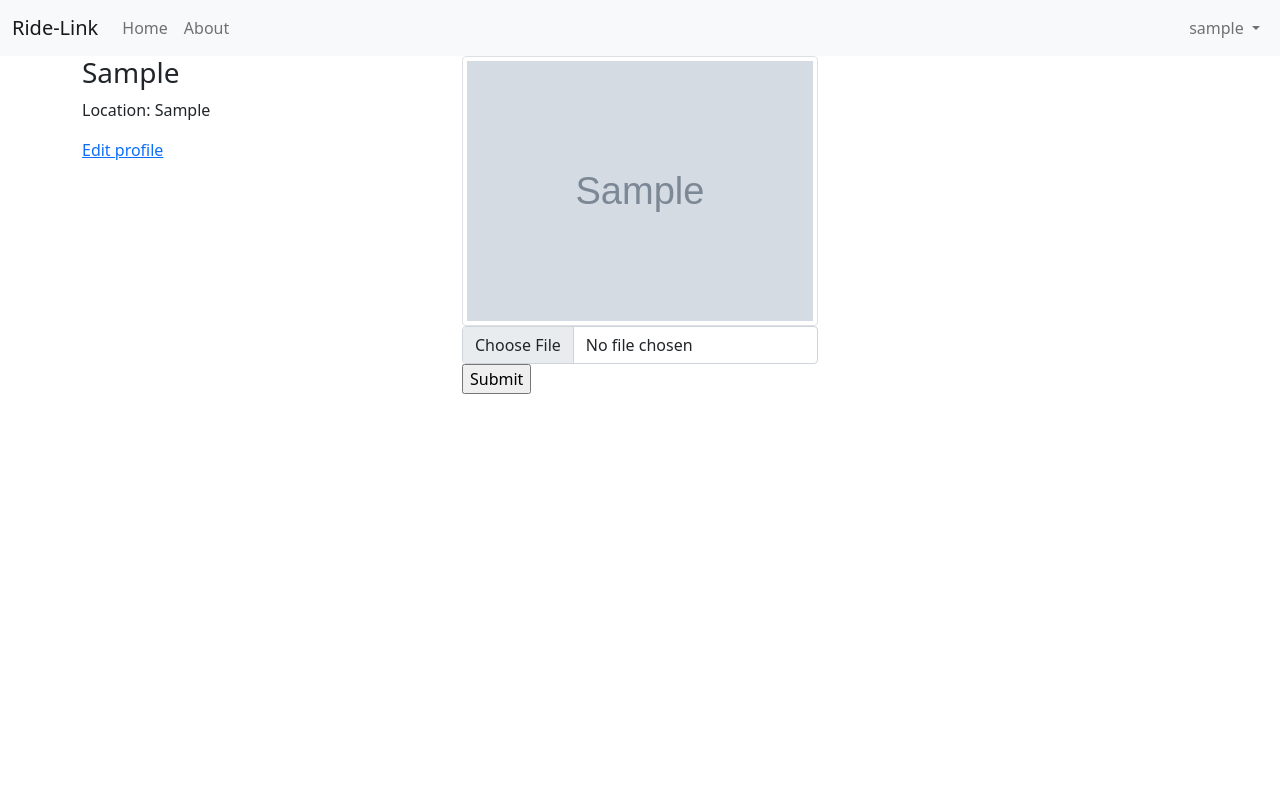
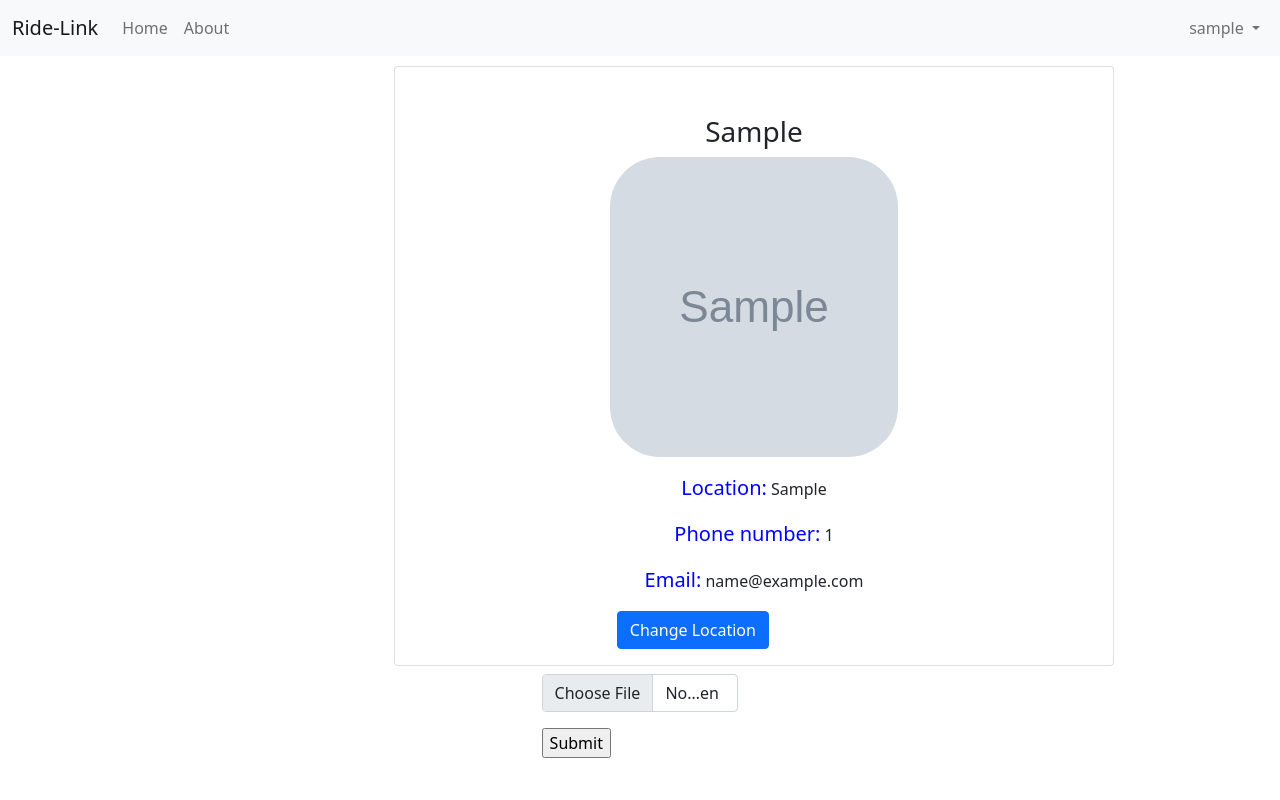
Before and after one commit to Esther-Anyona/My-Rider, a Flask app: a page that uses app/templates/navbar.html in a window 1280 px wide. Run offline with Flask 2, Linux system fonts and the light colour scheme; a user stored in the database is signed in; tables that the repository leaves empty hold one stand-in row (values such as "Sample post"); grey boxes marked "Sample" are stand-in pictures; some libraries are stand-ins or nearby versions.

Commit message:
Change user profile page view

```diff
--- a/app/static/css/index.css
+++ b/app/static/css/index.css
@@ -85,3 +85,20 @@ h5 {
 .fab {
     color: white;
 }
+#center {
+    margin: auto;
+    width: 40%;
+    border-radius: 25px;
+    padding: 10px;
+    }
+.profile{
+    margin-left: 30px;
+}
+.thumbnail, .photo,.loc, .profile>p{
+    margin: auto;
+    width: 40%;
+}
+span{
+    color: #0000ff;
+    font-size: 20px;
+}
--- a/app/templates/navbar.html
+++ b/app/templates/navbar.html
@@ -27,7 +27,7 @@
               <li><hr class="dropdown-divider"></li>
               <li>
                 {% if user == current_user %}
-                <a class="dropdown-item" href="{{url_for('main.update_profile',uname=user.username)}}">Edit profile</a>
+                <a class="dropdown-item" href="{{url_for('main.update_profile',uname=user.username)}}">Edit Location</a>
                 {% endif %}
               </li>
             </ul>
--- a/app/templates/profile/profile_users.html
+++ b/app/templates/profile/profile_users.html
@@ -1,32 +1,38 @@
 {% extends 'base.html'%}
 
 {% block content %}
-<div class="container">
-    <div class="row">
-        <div class="col-md-4">
-            <h3> {{user.username| title}} </h3>
+<div class="container" id="center">
+    <div class="profile" style="margin:auto;">
+        <div class="card" style="width: 45rem;">
+            <h3 class="card-title text-center mt-5">{{user.username| title}}</h3>
+            {% if user.profile_pic_path %}
+            <img class="thumbnail" src="{{url_for('static',filename=user.profile_pic_path)}}" class="card-img-top" style="border-radius: 50px;" class="rounded-circle" width="300px" height="300px"alt="...">
+            {%else%}
+                <p class="text-center">User has no photo uploaded</p>
+                {% endif %}
+            <div class="card-body">
                 {% if user.location %}
-            <p> Location: {{user.location}}</p>
+                <p class="card-text text-center"><span> Location:</span> {{user.location}}</p>
                 {%else%}
-            <p>No location data saved for {{user.username| title}}</p>
+                    <p class="text-center">No location data saved for {{user.username| title}}</p>
                     {% endif %}
             {% if user == current_user %}
-                <a href="{{url_for('main.update_profile',uname=user.username)}}">Edit profile</a>
+                <p class="text-center"><span>Phone number:</span> {{user.phone_number}}</p>
+                <p class="text-center"><span>Email:</span> {{user.email}}</p>
             {% endif %}
+            <div class="loc">
+                <a href="{{url_for('main.update_profile',uname=user.username)}}" class="btn btn-primary">Change Location</a>
             </div>
-        <div class="col-md-4">
-            {% if user.profile_pic_path %}
-            <img src="{{url_for('static',filename=user.profile_pic_path)}}" alt="" class="img-thumbnail">
-            {%else%}
-            <p>User has no photo uploaded</p>
-            {% endif %}
+            </div>
+        </div>
     {% if user == current_user %}
-                    <form  action="{{url_for('main.update_pic',uname=user.username)}}" method="post" enctype = "multipart/form-data">
+    <div class="photo">
+        <form class="prof mt-2" action="{{url_for('main.update_pic',uname=user.username)}}" method="post" enctype = "multipart/form-data">
         <input type="file"  name="photo" class="form-control" required>
-                    <input type="submit">
+        <input class="mt-3" type="submit">
         </form>
+    </div>
     {% endif %}
     </div>
 </div>
-</div>
 {% endblock %}
```
Lines whose indentation alone changed are shown as unchanged.
